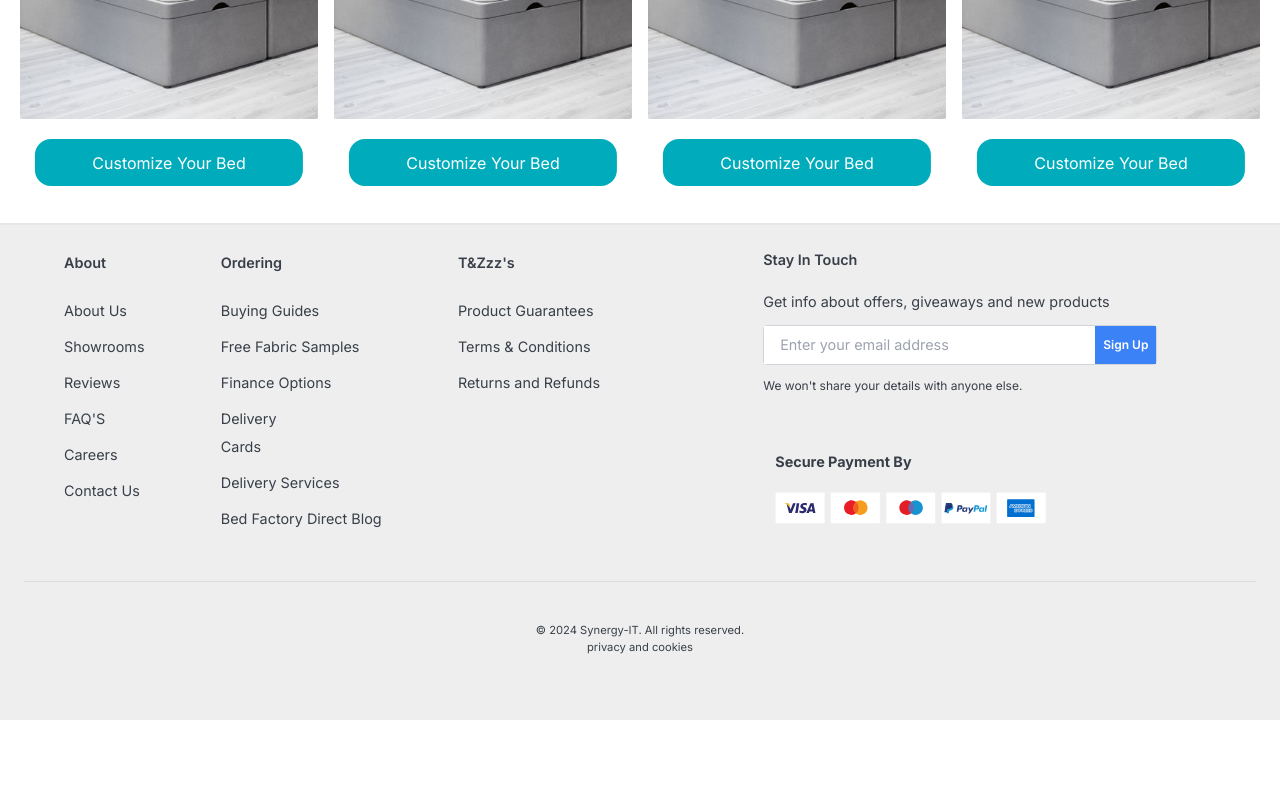
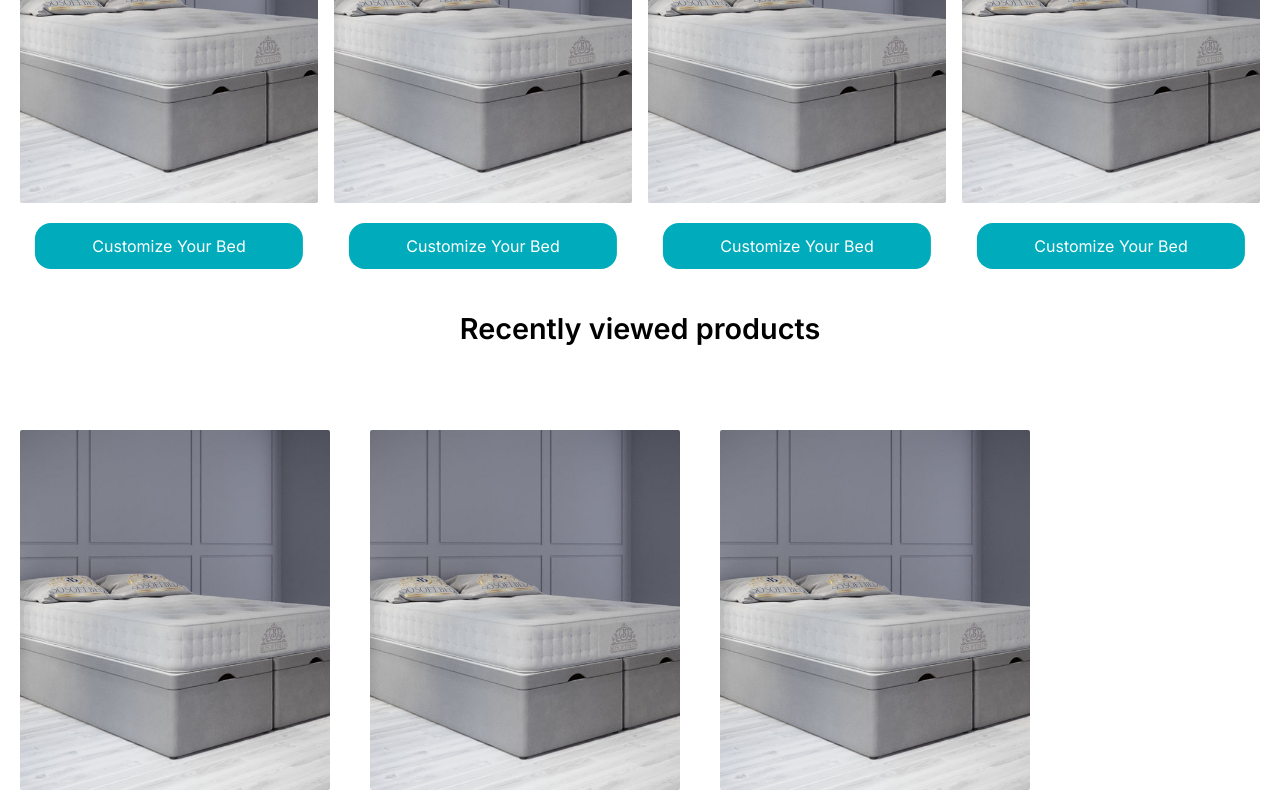
Before and after one commit to MatthewNweke/Bed_factory, a Next.js app: page /products in a window 1280 px wide. Shown: the part 8880-9680 px from the top of the page. Before the commit the page ends 9600 px from the top, so only its background shows below. Built offline with nearby package versions, Linux system fonts and the light colour scheme.

Commit message:
products

```diff
--- a/src/app/products/page.js
+++ b/src/app/products/page.js
@@ -9,8 +9,6 @@ import "../../css/styles.css";
 import Link from "next/link";
 import ViewedProducts from "@/components/cards/ViewedProducts";
 import ProductbaseDropdown from "@/components/ProductbaseDropdown";
-
-
 
 const Products = () => {
   const buttonStyles = [{ padding: "0.25rem" }, { padding: "0.25rem" }];
@@ -1337,6 +1335,9 @@ const Products = () => {
         </div>
         <ProductbaseDropdown />
       </div>
+      <div className="text-center text-[1.8rem] my-10 font-semibold">
+        You may also like
+      </div>
       <div className="grid mb-16 grid-cols-4 px-5 max-lg:grid-cols-2 items-center gap-x-4 place-items-center  max-sm:gap-x-4 w-[100%]">
         <ViewedProducts
           baseImageSrc="/OttomanEndLiftBaseclosedBg.jpg"
@@ -1355,6 +1356,30 @@ const Products = () => {
           overlayImageSrc="/Ottoman_Bed_side_opening-small.jpg"
         />
       </div>
+
+      <div className="text-center text-[1.8rem] my-10 font-semibold">
+        Recently viewed products
+      </div>
+      <div className="flex gap-10 px-5">
+        <div className="mb-32 w-[25%] relative">
+          <ViewedProducts
+            baseImageSrc="/OttomanEndLiftBaseclosedBg.jpg"
+            overlayImageSrc="/Ottoman_Bed_side_opening-small.jpg"
+          />
+        </div>
+        <div className="mb-32 w-[25%] relative">
+          <ViewedProducts
+            baseImageSrc="/OttomanEndLiftBaseclosedBg.jpg"
+            overlayImageSrc="/Ottoman_Bed_side_opening-small.jpg"
+          />
+        </div>
+        <div className="mb-32 w-[25%] relative">
+          <ViewedProducts
+            baseImageSrc="/OttomanEndLiftBaseclosedBg.jpg"
+            overlayImageSrc="/Ottoman_Bed_side_opening-small.jpg"
+          />
+        </div>
+      </div>
     </div>
   );
 };
--- a/src/components/ProductbaseDropdown.jsx
+++ b/src/components/ProductbaseDropdown.jsx
@@ -22,7 +22,8 @@ const ProductbaseDropdown = () => {
         );
       case "Frequently Asked Questions":
         return (
-          <div className=" flex justify-center items-center w-[100%] h-full max-lg:flex-wrap animate__animated animate__fadeIn">
+          <div>
+              <div className=" flex justify-center items-center w-[100%] h-full max-lg:flex-wrap animate__animated animate__fadeIn">
             <div className="grid grid-cols-1 place-items-center  gap-x-4 gap-y-2 w-[100%]">
               <FaqCard
                 title="What is the re-inforced option?"
@@ -97,6 +98,7 @@ const ProductbaseDropdown = () => {
               />
             </div>
           </div>
+          </div>
         );
 
       case "Description":
--- a/src/components/cards/ViewedProducts.js
+++ b/src/components/cards/ViewedProducts.js
@@ -4,6 +4,7 @@ import Image from "next/image";
 const ViewedProducts = ({ baseImageSrc, overlayImageSrc }) => {
   return (
     <div className="my-10 relative products_content h-[45vh] max-sm:h-[30vh] w-[100%]">
+
       <div className="absolute inset-0">
         <Image
           src={baseImageSrc}
```
